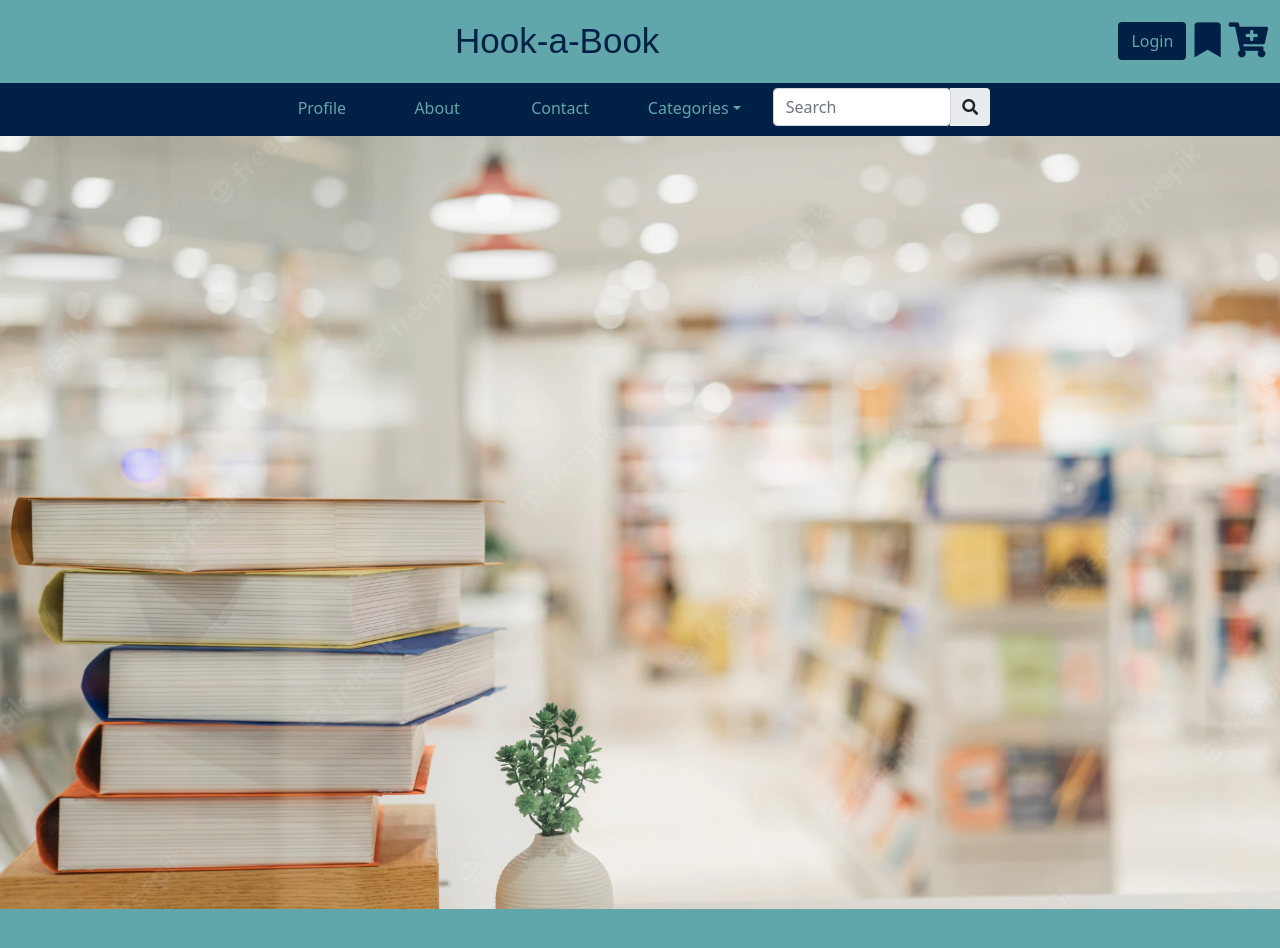
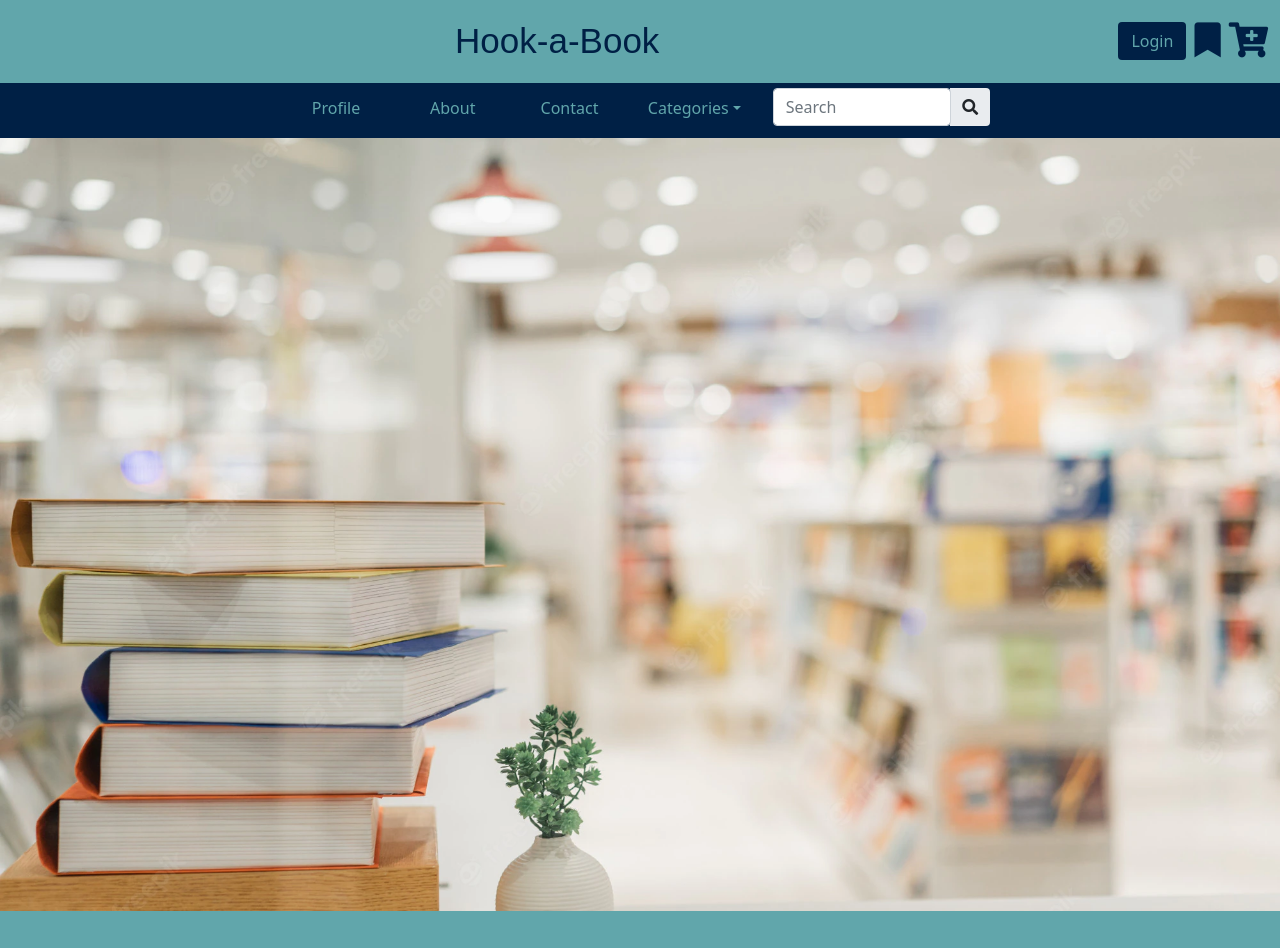
Before and after one commit to lazy3ninja/hook_a_book, a Django app: template src/templates/home.htm in a window 1280 px wide. Shown: the top 948 px of the page. Run offline with Django 4.2, Linux system fonts and the light colour scheme; the template is opened without the code that fills it, so the values that code supplies are empty; some web fonts are replaced.

Commit message:
minor adjustments

```diff
--- a/src/templates/home.htm
+++ b/src/templates/home.htm
@@ -44,21 +44,21 @@
             <button class="navbar-toggler" type="button" data-bs-toggle="collapse" data-bs-target="#navbarSupportedContent" aria-controls="navbarSupportedContent" aria-expanded="false" aria-label="Toggle navigation">
                 <span class="navbar-toggler-icon"></span>
             </button>
-            <div class="collapse navbar-collapse" id="navbarSupportedContent">
-                <ul class="mx-auto navbar-nav">
+            <div class=" nav-links collapse navbar-collapse" id="navbarSupportedContent">
+                <ul class=" mx-auto navbar-nav">
                 <div class="row">
                     <div class="col-sm "><li class="nav-item">
-                        <a class="trans nav-link active" aria-current="page" href="#">Profile</a>
+                        <a class=" text-center trans nav-link active" aria-current="page" href="#">Profile</a>
                     </li></div>
                     <div class="col-sm "><li class="nav-item">
-                        <a class="trans nav-link active" aria-current="page" href="#">About</a>
+                        <a class="text-center trans nav-link active" aria-current="page" href="#">About</a>
                     </li></div>
                     <div class="col-sm"><li class="nav-item">
-                        <a class="trans nav-link active" aria-current="page" href="contact.html">Contact</a>
+                        <a class="text-center trans nav-link active" aria-current="page" href="contact.html">Contact</a>
                     </li></div>
                     <div class="col-sm"><li class="nav-item">
                       <div class="dropdown">
-                      <a class="trans nav-link active dropdown-toggle" aria-current="page" data-bs-toggle="dropdown" href="#">Categories</a>
+                      <a class="text-center trans nav-link active dropdown-toggle" aria-current="page" data-bs-toggle="dropdown" href="#">Categories</a>
                         <ul class="dropdown-menu" aria-labelledby="dropdownMenuLink">
                           <li><button type="button" class="btn btn-info dropdown-item" data-bs-toggle="modal" data-bs-target="#exampleModal">Login</button></li>
                           <li><a class="dropdown-item" href="#">Action 2</a></li>
--- a/src/templates/home_style.css
+++ b/src/templates/home_style.css
@@ -10,3 +10,21 @@
     text-align: center;
     width: 100%;
 }
+
+.nav-links ul li::after{
+    content: '' ;
+    width: 0%;
+    height: 2px;
+    background-color: #5fa3a8;
+    display: block;
+    margin: auto;
+    transition: 0.5s;
+}
+.nav-links ul li:hover::after{
+    width: 100%;
+}
+
+.nav-links ul li:hover
+{
+    color:#5fa3a8;
+}
```
